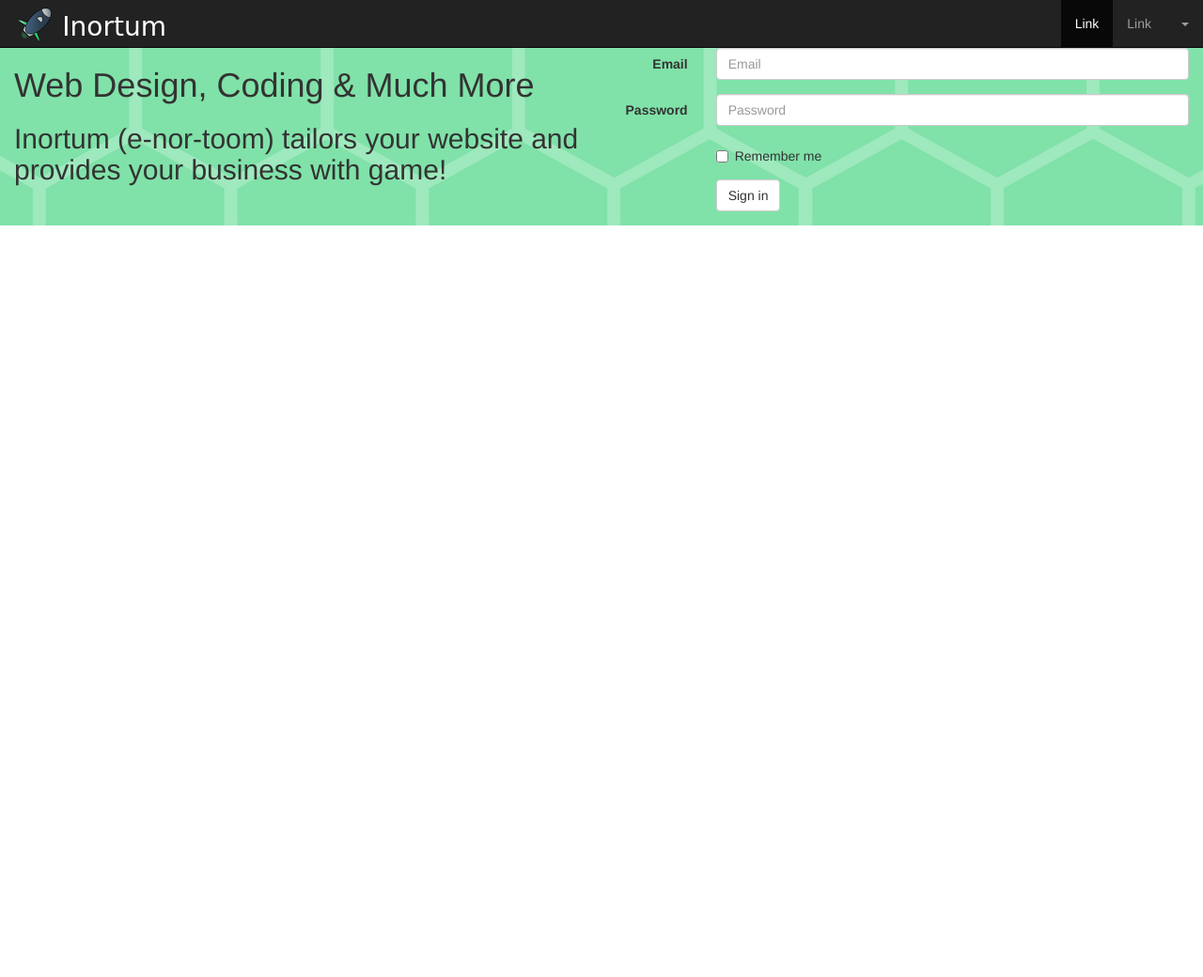
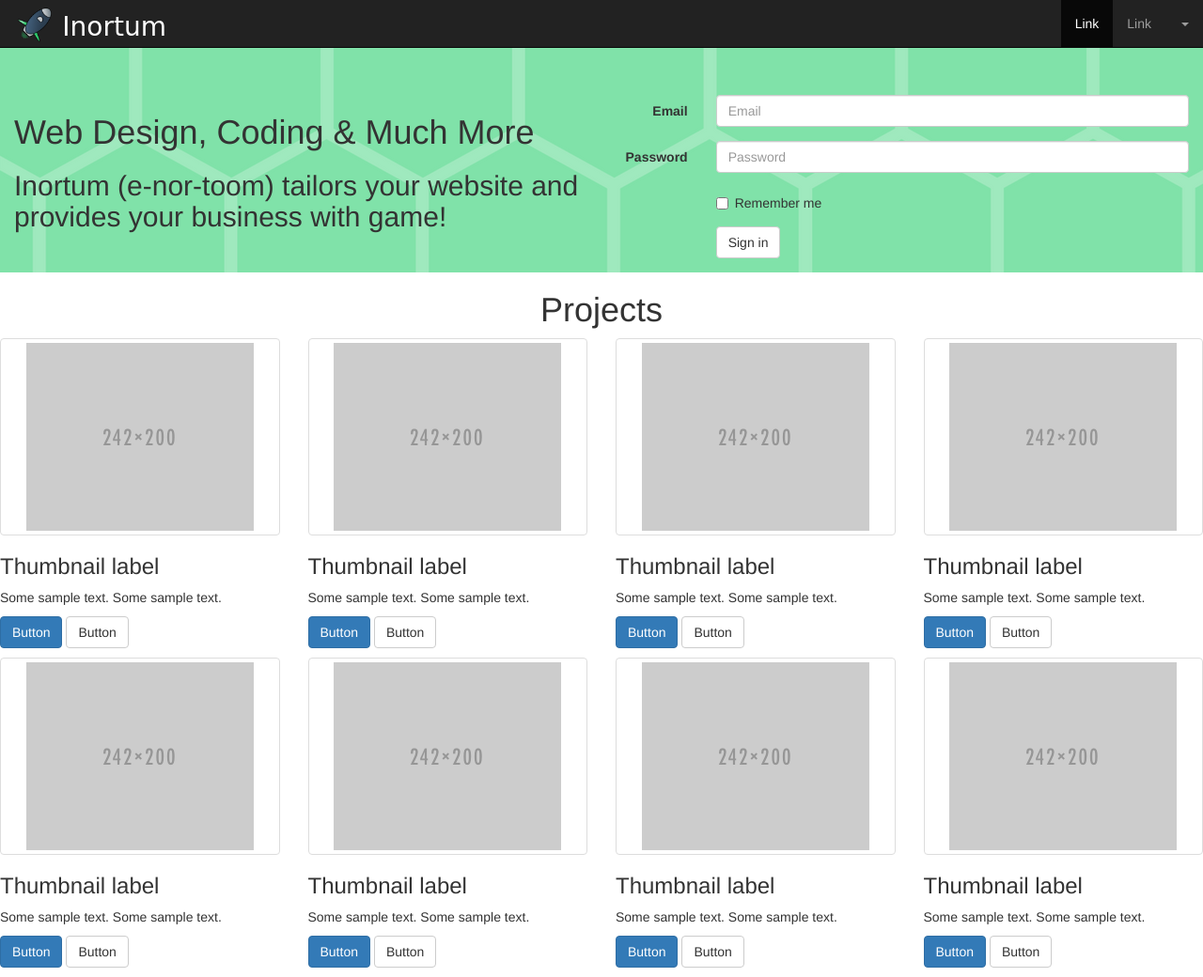
Before and after one commit to justincalderon/Inortum, a plain HTML site: page index.html in a window 1280 px wide. Shown: the whole page at 94% size. Before the commit the page ends 800 px from the top, so only its background shows below. Drawn offline with nearby package versions, Linux system fonts and the light colour scheme; a web font is replaced by a local one.

Commit message:
Thumbnail content?

```diff
--- a/css/main.css
+++ b/css/main.css
@@ -18,3 +18,11 @@ body {
 header {
   background: url(../img/headerbg.png);
 }
+
+.col-xs-6 {
+  padding-top: 50px;
+}
+
+.projectSec {
+  text-align: center;
+}
--- a/index.html
+++ b/index.html
@@ -161,7 +161,7 @@
 
     <!-- Projects -->
 
-    <!-- <h1 class="projectSec">Projects</h1>
+    <h1 class="projectSec">Projects</h1>
 
     <div class = "row">
 
@@ -344,7 +344,7 @@
           </div>
        </div>
 
-    </div> -->
+    </div>
 
 
     <script src="https://code.jquery.com/jquery-3.1.1.min.js"></script>
```
